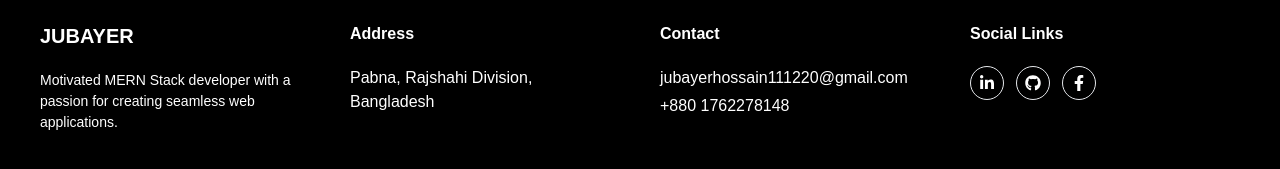
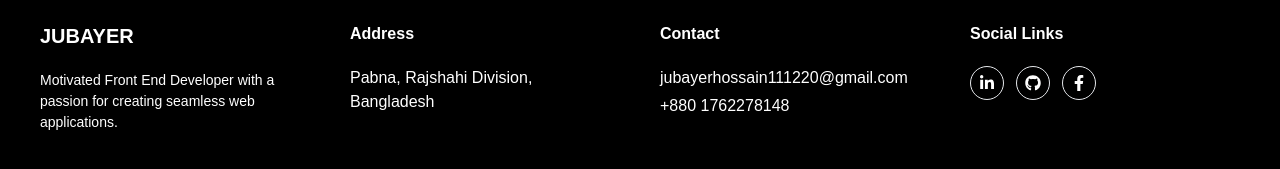
Before and after one commit to jubayerCodes/jubayerHossain, a React (Vite) app: page / in a window 1280 px wide. Shown: the part 3790-3959 px from the top of the page. Built offline with nearby package versions, Linux system fonts and the light colour scheme.

Commit message:
completed

```diff
--- a/index.html
+++ b/index.html
@@ -4,7 +4,7 @@
     <meta charset="UTF-8" />
     <link rel="icon" type="image/svg+xml" href="/favicon.ico" />
     <meta name="viewport" content="width=device-width, initial-scale=1.0" />
-    <title>Jubayer - Mern Stack Developer</title>
+    <title>Jubayer - Front End Developer</title>
   </head>
   <body>
     <div id="root"></div>
--- a/src/pages/shared/Footer/Footer.jsx
+++ b/src/pages/shared/Footer/Footer.jsx
@@ -12,7 +12,7 @@ const Footer = () => {
                         Jubayer
                     </h3>
                     <p className='text-white text-[14px]'>
-                        Motivated MERN Stack developer with a passion for creating seamless web applications.
+                        Motivated Front End Developer with a passion for creating seamless web applications.
                     </p>
                 </div>
                 <div>
```
